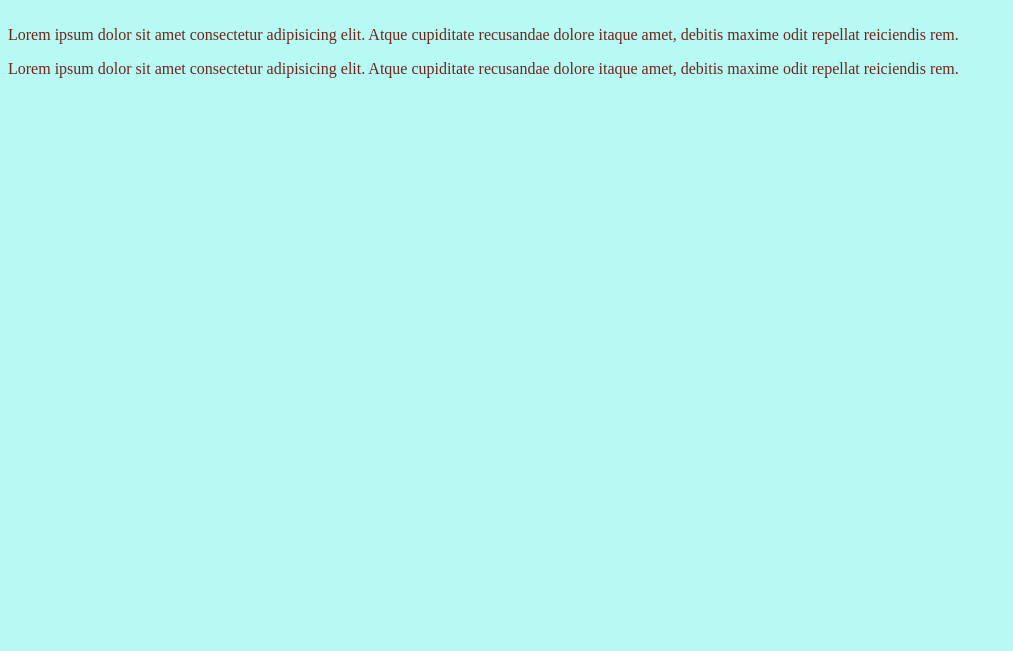
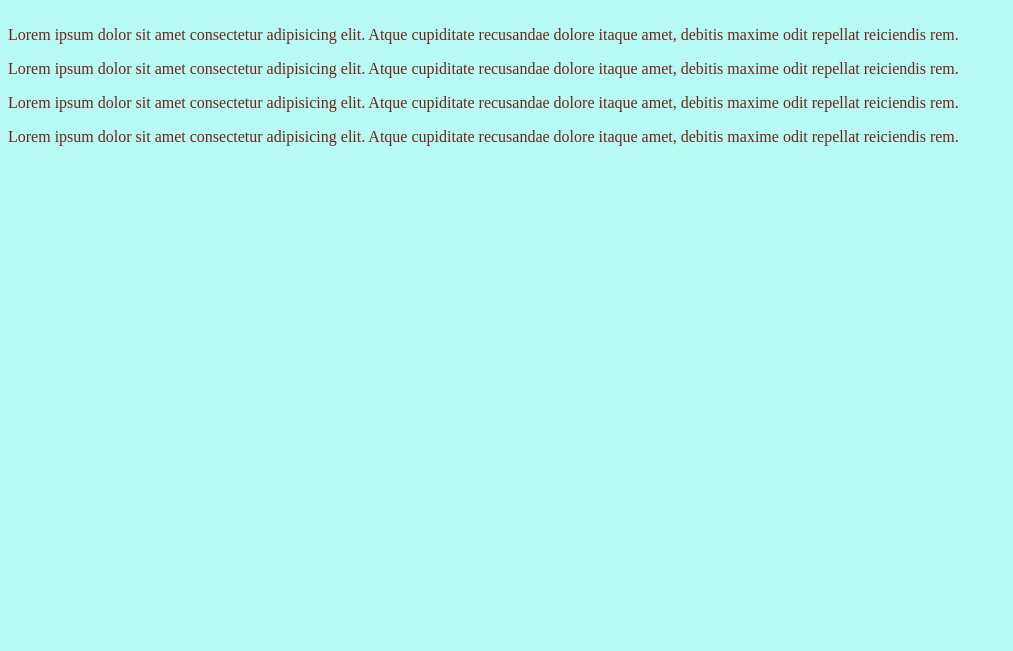
Before and after one commit to Mahinator96/gittest-, a plain HTML site: page index.html in a window 1280 px wide. Shown: the part 149-800 px from the top of the page, without its empty margins (0-1013 px from the left). Drawn offline with Linux system fonts and the light colour scheme.

Commit message:
Добавил текст

```diff
--- a/index.html
+++ b/index.html
@@ -13,5 +13,7 @@
   <p>Lorem ipsum dolor sit amet consectetur adipisicing elit. Atque cupiditate recusandae dolore itaque amet, debitis maxime odit repellat reiciendis rem.</p>
 
   <p>Lorem ipsum dolor sit amet consectetur adipisicing elit. Atque cupiditate recusandae dolore itaque amet, debitis maxime odit repellat reiciendis rem.</p>
+  <p>Lorem ipsum dolor sit amet consectetur adipisicing elit. Atque cupiditate recusandae dolore itaque amet, debitis maxime odit repellat reiciendis rem.</p>
+  <p>Lorem ipsum dolor sit amet consectetur adipisicing elit. Atque cupiditate recusandae dolore itaque amet, debitis maxime odit repellat reiciendis rem.</p>
 </body>
 </html>
```
Also changed, not shown: working.html (+4 -3 lines).
